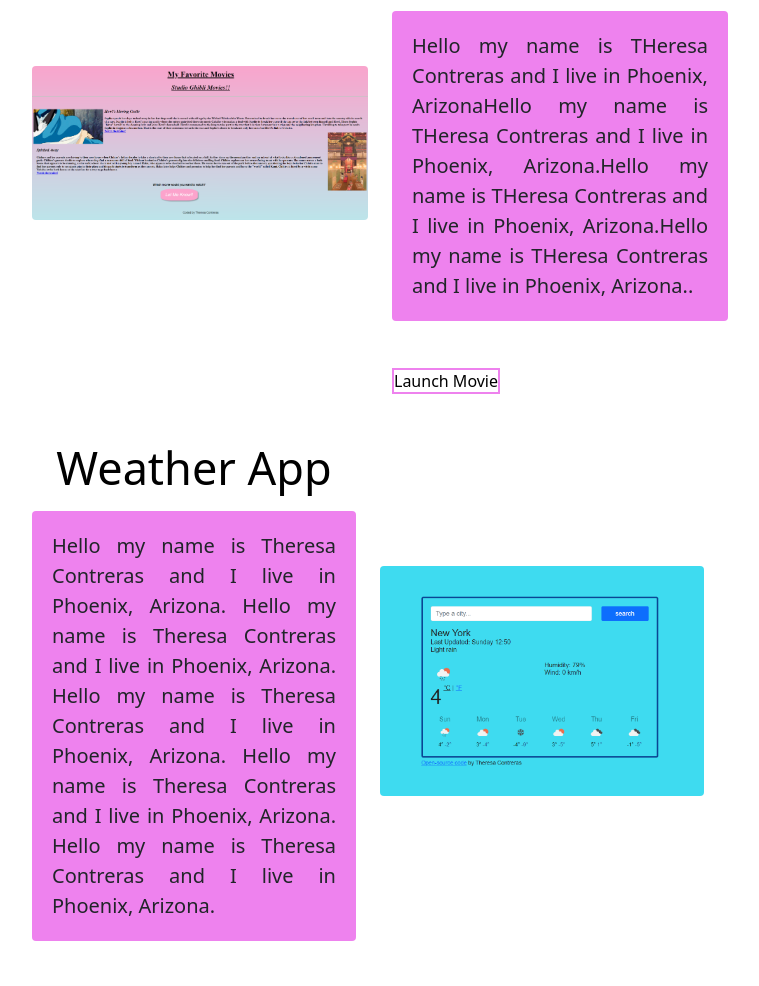
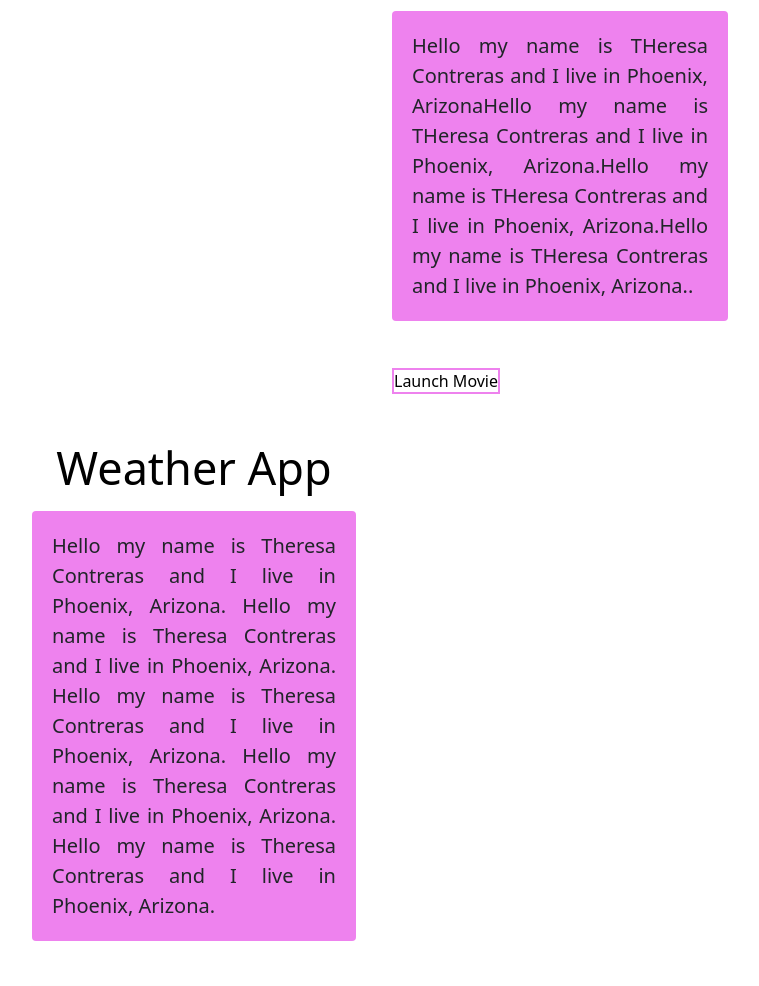
Before and after one commit to Theresa1897/Res_1_HW, a plain HTML site: page index.html in a window 1280 px wide. Shown: the part 515-1501 px from the top of the page, without its empty margins (260-1019 px from the left). Drawn offline with nearby package versions, Linux system fonts and the light colour scheme.

Commit message:
image update

```diff
--- a/index.html
+++ b/index.html
@@ -59,7 +59,7 @@
     <div class= "container">
       <div class="row">
         <div class= "col-md-6">
-          <img src="images/MP_image.png" alt="Movie page image" class="img-fluid rounded">
+          <img src="images/MP_image.png" alt="Movie page image" class="img-fluid rounded d-block d-sm-none">
         </div>
         <div class= "col-md-6">
           <h2 class= "mb-3">Movie App</h2>
@@ -83,7 +83,7 @@
             </div>
           </div>
           <div class= "col-md-6">
-            <img src= "images/WA_image.png" alt="Weather App page image" class= "img-fluid rounded">
+            <img src= "images/WA_image.png" alt="Weather App page image" class= "img-fluid rounded d-block d-sm-none">
           </div>
         </div>
         </div>
--- a/src/styles.css
+++ b/src/styles.css
@@ -119,9 +119,6 @@
 }
 
 @media (max-width: 576px) {
-  .img-fluid {
-    display: none;
-  }
   .col-md-6 {
     text-align: center;
     width: auto;
```
